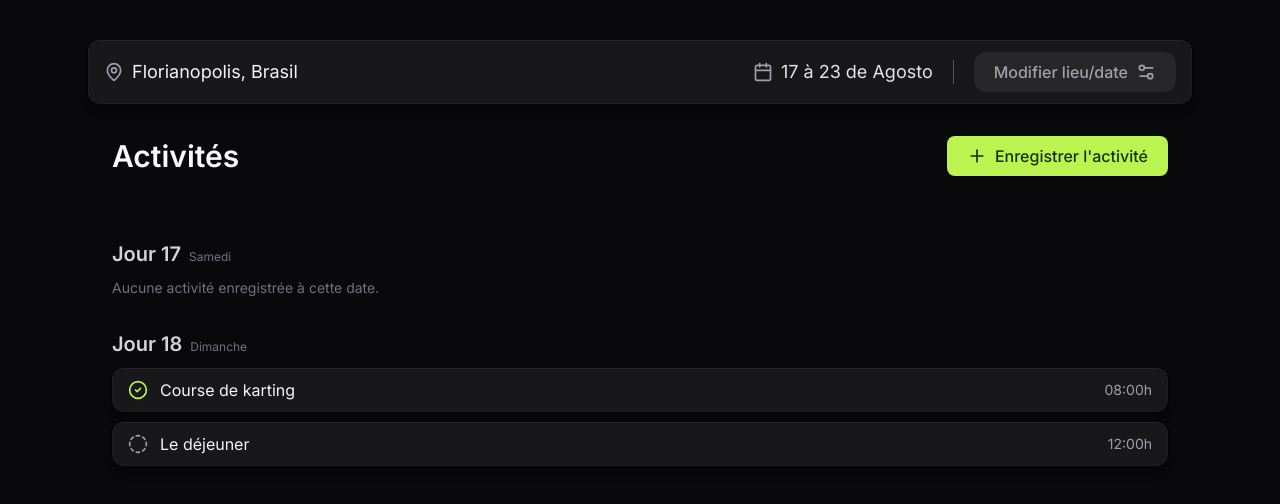
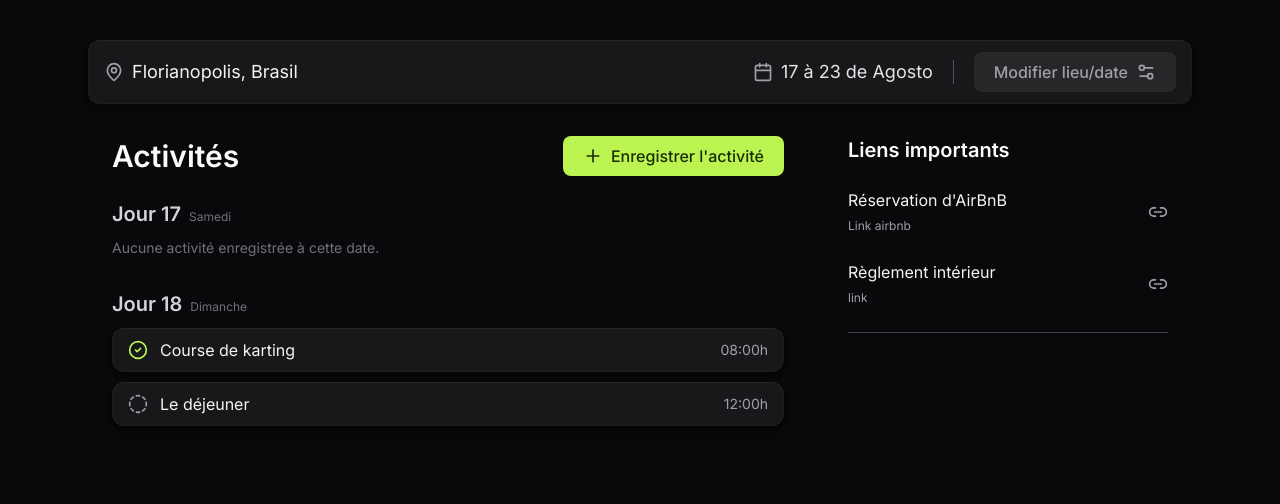
Before and after one commit to xeniaalex3/PlannTrip, a React (Vite) app in the folder frontend/: page /trips/1 in a window 1280 px wide. Shown: the top 504 px of the page. Built offline with nearby package versions, Linux system fonts and the light colour scheme.

Commit message:
✨ add clsx dependency; create LinksContent component for displaying important links; update TripDetails page to include LinksContent and enhance CustomButton with color support

```diff
--- a/frontend/package.json
+++ b/frontend/package.json
@@ -11,6 +11,7 @@
   },
   "dependencies": {
     "@tailwindcss/vite": "^4.1.5",
+    "clsx": "^2.1.1",
     "date-fns": "^4.1.0",
     "localforage": "^1.10.0",
     "lucide-react": "^0.507.0",
--- /dev/null
+++ b/frontend/src/@types/tripDetails.ts
@@ -0,0 +1,5 @@
+export interface LinksContentProps {
+title: string;
+description: string;
+link: string
+}
--- a/frontend/src/@types/ui.ts
+++ b/frontend/src/@types/ui.ts
@@ -5,4 +5,5 @@ export interface CustomButtonProps {
   type: "submit" | "button" | "reset"
   onClick?: () => void;
   fullWidth?: boolean;
+  color?: "yellow" | "gray";
 }
--- a/frontend/src/components/steps/SearchForm/SearchForm.tsx
+++ b/frontend/src/components/steps/SearchForm/SearchForm.tsx
@@ -37,7 +37,7 @@ export default function SearchForm({
           eventStartAndEndDates.to,
           'dd/MM/yyyy'
         )}`
-    : null;
+      : null
 
   return (
     <div className="h-16 bg-zinc-900 px-4 rounded-xl flex items-center w-[42rem] shadow-[var(--shadow)] gap-3">
@@ -73,14 +73,10 @@ export default function SearchForm({
       )}
       <div className="w-px h-6 bg-zinc-600" />
       {inputOpen ? (
-        <button
-          type="button"
-          className="bg-zinc-800 rounded-xl px-5 py-2 text-zinc-400 font-medium flex items-center gap-2 hover:bg-zinc-700 cursor-pointer"
-          onClick={closeGuestInput}
-        >
+        <CustomButton type="button" color="gray" onClick={closeGuestInput}>
           Modifier lieu/date
           <Settings2 className="size-5 text-zinc-400" />
-        </button>
+        </CustomButton>
       ) : (
         <CustomButton type="submit" onClick={openGuestInput}>
           Continuer
--- a/frontend/src/components/ui/CustomButton/CustomButton.tsx
+++ b/frontend/src/components/ui/CustomButton/CustomButton.tsx
@@ -1,13 +1,37 @@
+import { clsx } from "clsx";
 import { type CustomButtonProps } from '../../../@types/ui'
 
-export default function CustomButton({ children, type, onClick,  fullWidth = false }: CustomButtonProps) {
+export default function CustomButton({
+  children,
+  type,
+  onClick,
+  fullWidth = false,
+  color
+}: CustomButtonProps) {
+
+   let colorCss;
+
+  switch (color) {
+    case "yellow":
+      colorCss = "bg-lime-300 text-lime-950 hover:bg-lime-400";
+      break;
+    case "gray":
+      colorCss = "bg-zinc-800 text-zinc-400 hover:bg-zinc-700";
+      break;
+    default:
+      colorCss = "bg-lime-300 text-lime-950 hover:bg-lime-400";
+      break;
+  }
+
   return (
     <button
-    onClick={onClick}
+      onClick={onClick}
       type={type}
-      className={`
-         ${fullWidth ? 'w-full' : ''}
-        bg-lime-300 rounded-lg px-5 py-2 text-lime-950 font-medium flex justify-center items-center gap-2 hover:bg-lime-400 cursor-pointer`}
+      className={clsx(
+         fullWidth ? 'w-full' : '',
+        " rounded-lg px-5 py-2  font-medium flex justify-center items-center gap-2  cursor-pointer",
+        colorCss
+      )}
     >
       {children}
     </button>
--- /dev/null
+++ b/frontend/src/pages/TripDetails/LinksContainer/LinksContent.tsx
@@ -0,0 +1,24 @@
+import { Link } from 'react-router'
+import { Link2 } from 'lucide-react'
+import { type LinksContentProps } from '../../../@types/tripDetails'
+
+export default function LinksContent({ title, description, link} : LinksContentProps) {
+  return (
+    <div className="flex justify-between items-center">
+      <div>
+        <h4 className="text-zinc-100 font-sm">{title}</h4>
+        <Link
+          to={link}
+          className="text-xs text-zinc-400"
+          target="_blank"
+        >
+          {description}
+        </Link>
+      </div>
+      <Link to={link} target="_blank">
+        {' '}
+        <Link2 className="size-5 text-zinc-400" />
+      </Link>
+    </div>
+  )
+}
--- a/frontend/src/pages/TripDetails/TripDetails.tsx
+++ b/frontend/src/pages/TripDetails/TripDetails.tsx
@@ -1,5 +1,14 @@
-import { Calendar, MapPin, Settings2, Plus, CircleCheck, CircleDashed } from 'lucide-react'
+import {
+  Calendar,
+  MapPin,
+  Settings2,
+  Plus,
+  CircleCheck,
+  CircleDashed,
+} from 'lucide-react'
 import CustomButton from '../../components/ui/CustomButton/CustomButton'
+import LinksContent from './LinksContainer/LinksContent'
+
 
 export default function TripDetails() {
   return (
@@ -11,20 +20,20 @@ export default function TripDetails() {
         </div>
         <div className="flex items-center gap-5">
           <div className="flex items-center gap-2">
-            <Calendar className="size-5 text-zinc-400"/>
+            <Calendar className="size-5 text-zinc-400" />
             <span className="text-lg text-zinc-200">17 à 23 de Agosto</span>
           </div>
           <div className="w-px h-6 bg-zinc-600" />
-          <button
+          <CustomButton
             type="button"
-            className="bg-zinc-800 rounded-xl px-5 py-2 text-zinc-400 font-medium flex items-center gap-2 hover:bg-zinc-700 cursor-pointer"
+            color='gray'
           >
             Modifier lieu/date
             <Settings2 className="size-5 text-zinc-400" />
-          </button>
+          </CustomButton>
         </div>
       </div>
-      <main className="flex flex-col gap-16 px-6">
+      <main className="flex gap-16 px-6">
         <div className="flex-1 space-y-6">
           <div className="flex items-center justify-between">
             <h2 className="text-3xl font-semibold text-zinc-50">Activités</h2>
@@ -32,7 +41,6 @@ export default function TripDetails() {
               <Plus className="size-5 text-lime-950" />
               Enregistrer l'activité
             </CustomButton>
-          </div>
           </div>
           <div className="space-y-8">
             <div className="space-y-2.5">
@@ -55,21 +63,42 @@ export default function TripDetails() {
               </div>
               <div className="space-y-2.5">
                 <div className="px-4 py-2.5 bg-zinc-900 rounded-xl shadow-[var(--shadow)] flex items-center gap-3">
-                <CircleCheck className='size-5 text-lime-300'/>
-                <span className='text-zinc-100'>Course de karting</span>
-                <span className='text-zinc-400 text-sm ml-auto'>08:00h</span>
+                  <CircleCheck className="size-5 text-lime-300" />
+                  <span className="text-zinc-100">Course de karting</span>
+                  <span className="text-zinc-400 text-sm ml-auto">08:00h</span>
                 </div>
               </div>
               <div className="space-y-2.5">
                 <div className="px-4 py-2.5 bg-zinc-900 rounded-xl shadow-[var(--shadow)] flex items-center gap-3">
-                <CircleDashed className='size-5 text-zinc-400'/>
-                <span className='text-zinc-100'>Le déjeuner</span>
-                <span className='text-zinc-400 text-sm ml-auto'>12:00h</span>
+                  <CircleDashed className="size-5 text-zinc-400" />
+                  <span className="text-zinc-100">Le déjeuner</span>
+                  <span className="text-zinc-400 text-sm ml-auto">12:00h</span>
                 </div>
               </div>
             </div>
           </div>
-        <div className="w-80"></div>
+        </div>
+
+        <div className="w-80 space-y-6">
+          <div className="space-y-6">
+            <h3 className="text-zinc-50 font-semibold text-xl">
+              Liens importants
+            </h3>
+            <LinksContent
+            description='Link airbnb'
+            title="Réservation d'AirBnB"
+            link='https://www.airbnb.com.br/rooms/104700011'
+            />
+            <LinksContent
+            description='link'
+            title='Règlement intérieur'
+            link='https://www.notion.com/pages/1047000112'
+            />
+
+          </div>
+          <div className="w-full h-px bg-zinc-700" />
+          <div></div>
+        </div>
       </main>
     </div>
   )
```
Also changed, not shown: 1 other file (tests, documents, lock files or other folders). Lines whose indentation alone changed are shown as unchanged.
